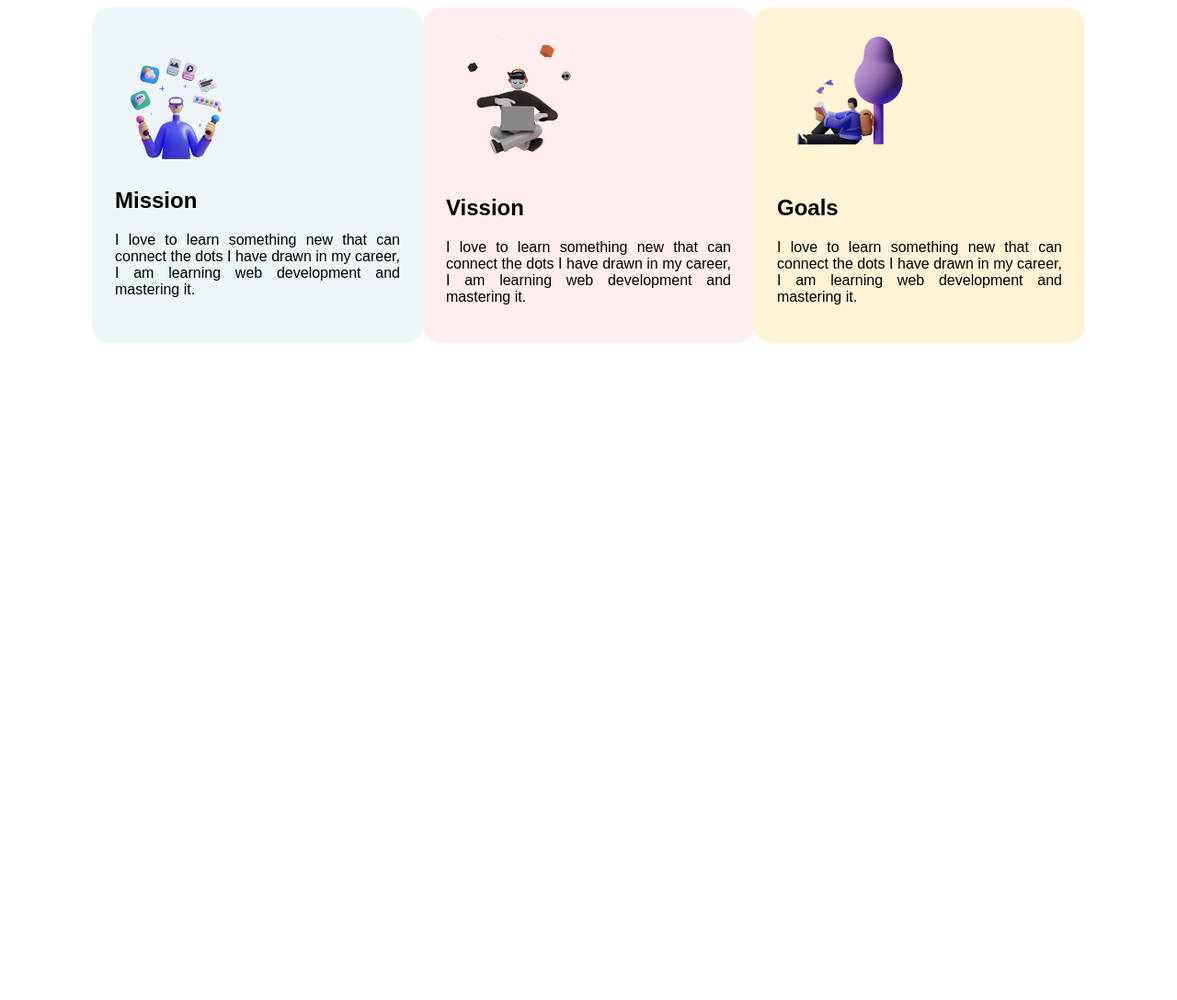
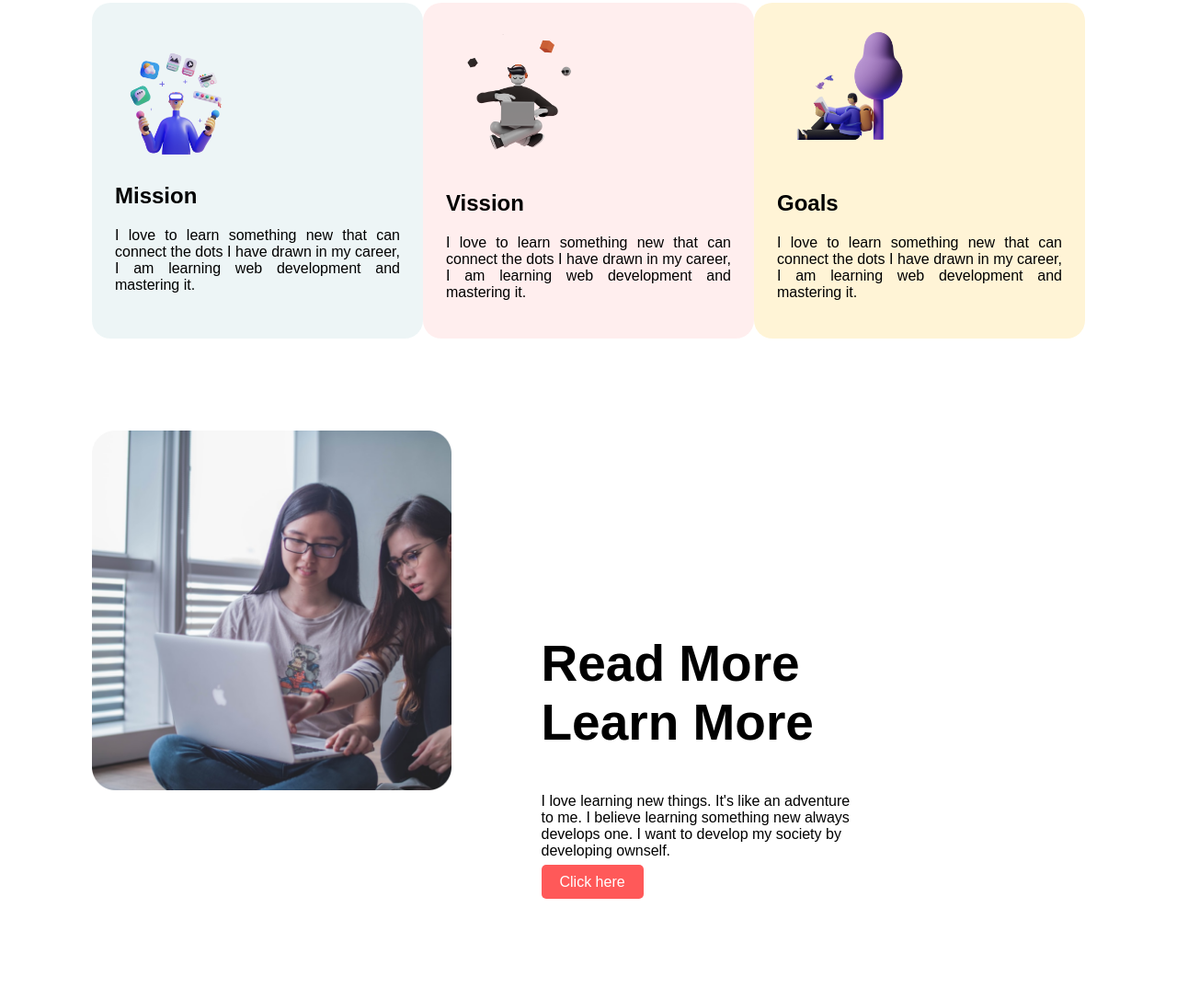
Before and after one commit to Shafayathub/practice-one, a plain HTML site: page index.html in a window 1280 px wide. Shown: the part 913-2000 px from the top of the page at 92% size. Before the commit the page ends 1386 px from the top, so only its background shows below. Drawn offline with Linux system fonts and the light colour scheme.

Commit message:
third sec complete

```diff
--- a/index.html
+++ b/index.html
@@ -62,6 +62,25 @@
             </div>
         </div>
     </section>
+    <section class="thrid-sec">
+        <div class="third-sec-div">
+            <div class="third-sec-img">
+                <img src="images/pictures/coding.png" alt="">
+            </div>
+            <div class="text side-text">
+                <h1>Read More <br>Learn More</h1>
+                <p>I love learning new things. It's like an adventure to me. I believe learning something new always
+                    develops
+                    one. I want to develop my society by developing ownself.</p>
+                <p><a class="link-button" target="_blank" href="https://sites.google.com/view/shafayat/about-me">Click
+                        here</a>
+                </p>
+            </div>
+        </div>
+    </section>
+    <section class="fourth-sec">
+
+    </section>
 </body>
 
 </html>
--- a/style.css
+++ b/style.css
@@ -6,7 +6,6 @@ body{
 
 h1{
     font-size: 55px;
-    padding: 5px 15px;
     font-family: sans-serif;
     font-weight: 700;
 }
@@ -20,6 +19,7 @@ h1{
     border-image-slice: 1;
     border-radius: 3px;
     font-family: 'Yeseva One', cursive;
+    padding: 5px 15px;
 }
 
 .link-button{
@@ -31,7 +31,7 @@ h1{
 }
 
 .half-width{
-    width: 45%;
+    width: 50%;
     text-align: justify;
     padding: 25px;
 }
@@ -44,7 +44,7 @@ h1{
     margin-top: 150px;
     font-family: sans-serif;
     padding-top: 25px;
-    text-align: justify;
+    text-align: left;
 }
 .spaced-para{
     margin-top: 30px;
@@ -90,3 +90,14 @@ section{
 #box-three{
     background: #FFF4D6;
 }
+.third-sec-div{
+    font-family: sans-serif;
+    display: flex;
+    text-align: left;
+}
+.third-sec-div img{
+    width: 80%;
+}
+.side-text{
+    margin-right: 240px;
+}
```
